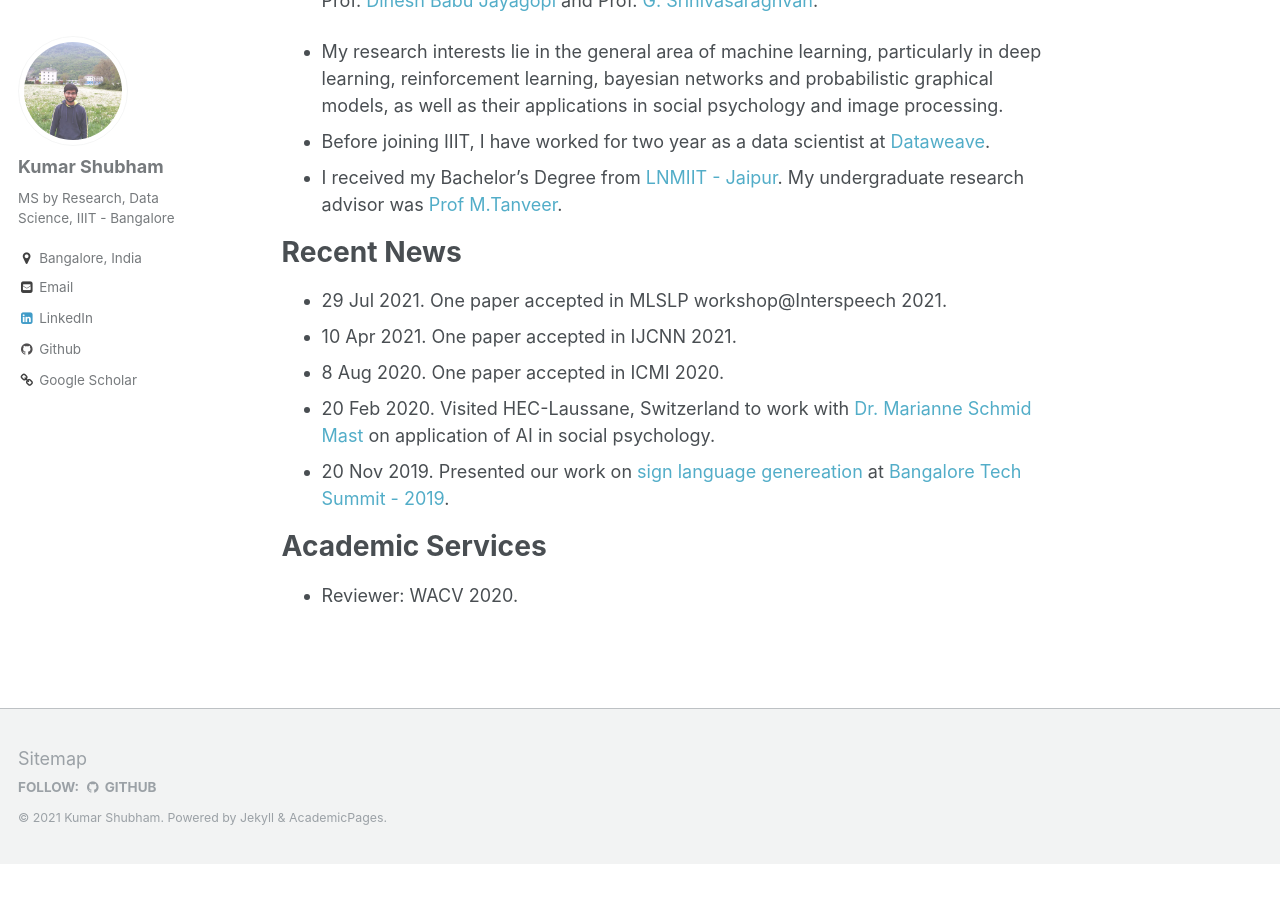
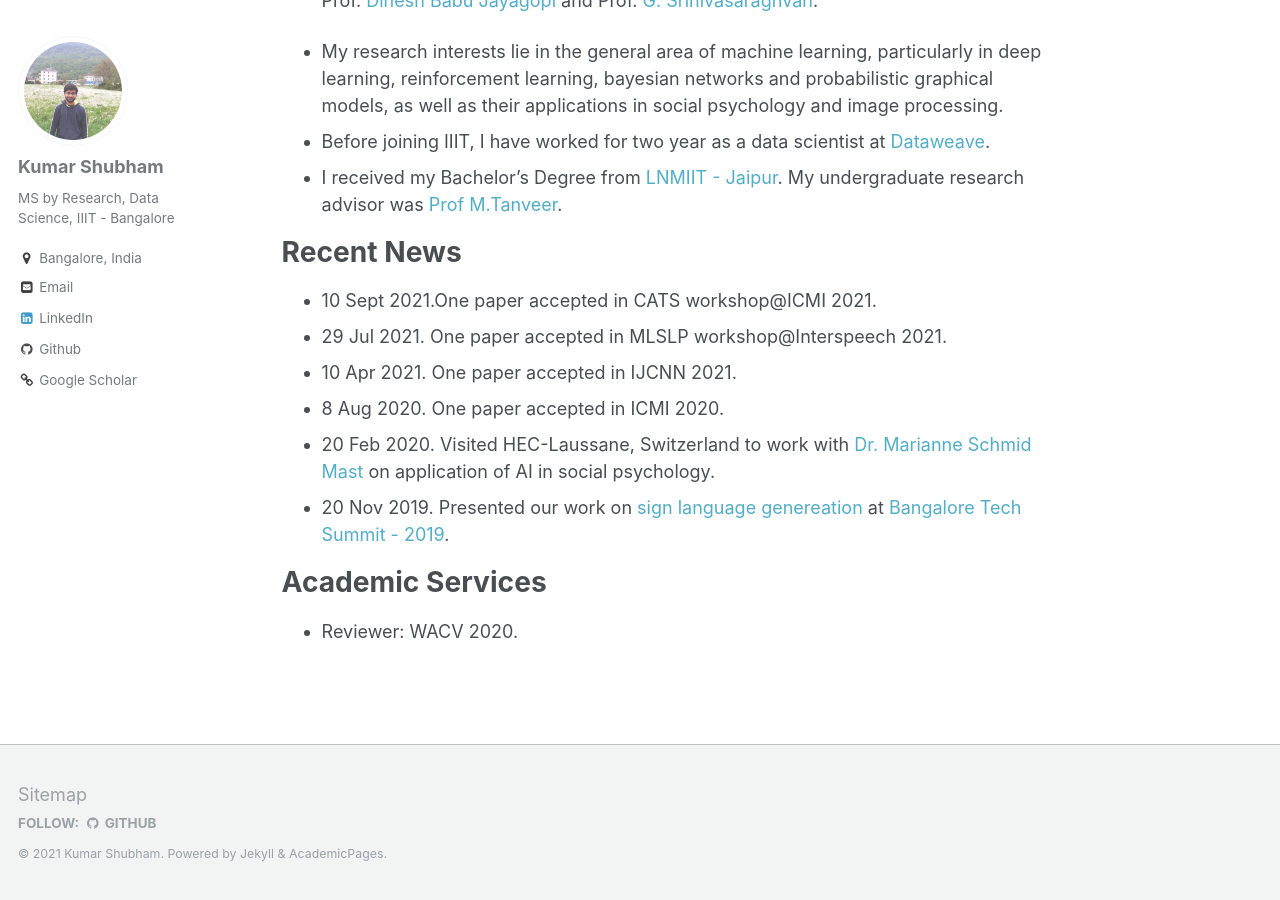
Before and after one commit to kyrs/kyrs.github.io, a Jekyll site: the page built from _pages/about.md, in a window 1280 px wide and 900 px high, scrolled down 697 px. Built offline with Jekyll 4.4.1, drawn with Linux system fonts in a browser that asks for light colours; before the commit the page ends 1561 px from its top, so only the background shows below that.

Commit message:
added new paper

```diff
--- a/_pages/about.md
+++ b/_pages/about.md
@@ -20,9 +20,10 @@ redirect_from:
 * I received my Bachelor’s Degree from [LNMIIT - Jaipur](https://www.lnmiit.ac.in/). My undergraduate research advisor was [Prof M.Tanveer](http://www.iiti.ac.in/people/~mtanveer/).
 
 # Recent News
+* 10 Sept 2021.One paper accepted in CATS workshop@ICMI 2021.
 * 29 Jul 2021. One paper accepted in MLSLP workshop@Interspeech 2021.
 * 10 Apr 2021. One paper accepted in IJCNN 2021.
-* 8 Aug 2020. One paper accepted in ICMI 2020.
+* 8 Aug 2020.  One paper accepted in ICMI 2020.
 * 20 Feb 2020. Visited HEC-Laussane, Switzerland to work with [Dr. Marianne Schmid Mast](https://en.wikipedia.org/wiki/Marianne_Schmid_Mast) on application of AI in social psychology.
 * 20 Nov 2019. Presented our work on [sign language genereation](https://www.youtube.com/watch?v=WsC9oyjJFY8) at [Bangalore Tech Summit - 2019](https://www.bengalurutechsummit.com/).
 
```
